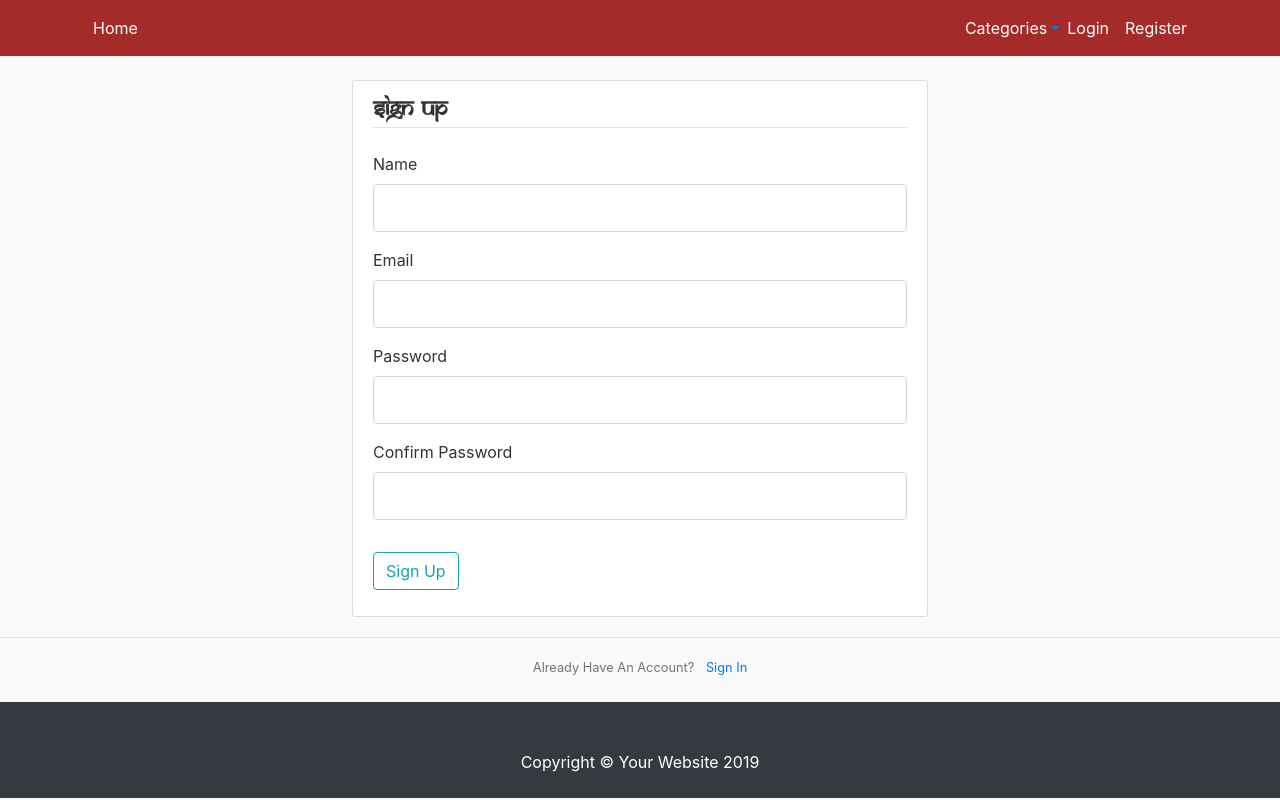
After one commit to ShreyaDhananjay/EcommerceWebsite, a Flask app: page /signup in a window 1280 px wide. The commit adds this page. Run offline with Flask 2, Linux system fonts and the light colour scheme; some libraries are stand-ins or nearby versions.

Commit message:
minor changes

```diff
--- a/ecommerceweb/dbmodel.py
+++ b/ecommerceweb/dbmodel.py
@@ -10,7 +10,7 @@ def load_user(user_id):
 class User(db.Model, UserMixin):
     __tablename__="user"
     id = db.Column(db.Integer, primary_key=True)
-    name = db.Column(db.String(75), unique=True, nullable=False)
+    name = db.Column(db.String(75), nullable=False)
     email = db.Column(db.String(120), unique=True, nullable=False)
     password = db.Column(db.String(60), nullable=False)
     contactno = db.Column(db.Numeric(10,0), unique=True)
@@ -28,7 +28,7 @@ class User(db.Model, UserMixin):
 class Seller(db.Model):
     __tablename__="seller"
     sid = db.Column(db.Integer, primary_key=True)
-    name = db.Column(db.String(75), unique=True, nullable=False)
+    name = db.Column(db.String(75), nullable=False)
     email = db.Column(db.String(120), unique=True, nullable=False)
     password = db.Column(db.String(60), nullable=False)
     contactno = db.Column(db.Numeric(10,0), unique=True)
--- a/ecommerceweb/forms.py
+++ b/ecommerceweb/forms.py
@@ -1,6 +1,6 @@
 from flask_wtf import FlaskForm
 from wtforms import StringField, PasswordField, SubmitField, BooleanField
-from wtforms.validators import DataRequired, Length, Email, EqualTo
+from wtforms.validators import DataRequired, Length, Email, EqualTo, ValidationError
 from ecommerceweb.dbmodel import User
 
 
@@ -16,7 +16,7 @@ class RegistrationForm(FlaskForm):
     def validate_email(self, email):
         user = User.query.filter_by(email=email.data).first()
         if user:
-            raise ValidationError('That email is taken. Please choose a different one.')
+            raise ValidationError('This email is taken. Please choose a different one.')
 
 class LoginForm(FlaskForm):
     email = StringField('Email',
--- a/ecommerceweb/templates/home.html
+++ b/ecommerceweb/templates/home.html
@@ -1,7 +1,7 @@
 {% extends "layout.html" %}
 {% block content %}
 <div class="container-fluid" style="background-color: white;">
-   <center> <h2>Featured Products</h2></center>
+   <center> <h2><span class="title">Featured Products</span></h2></center>
   <div id="demo" class="carousel slide" data-ride="carousel">
 
     <!-- Indicators -->
@@ -38,7 +38,7 @@
 </div>
 <div class="container-fluid">
     <br><br><br>
-    <h2><center>Deals of the Day</center></h2>
+    <h2 class="title"><center>Deals of the Day</center></h2>
     <div class="card-columns">
         <div class="card" style="width:100%">
             <a href="#"><img class="card-img-top" src="{{ url_for('static', filename='gallery13.jpg') }}" alt="Card image" style="width:100%"></a>
--- a/ecommerceweb/templates/layout.html
+++ b/ecommerceweb/templates/layout.html
@@ -7,14 +7,28 @@
 
     <!-- Bootstrap CSS -->
     <link rel="stylesheet" href="https://maxcdn.bootstrapcdn.com/bootstrap/4.4.1/css/bootstrap.min.css">
-
+    <link rel="stylesheet" href="https://use.fontawesome.com/releases/v5.7.0/css/all.css" integrity="sha384-lZN37f5QGtY3VHgisS14W3ExzMWZxybE1SJSEsQp9S+oqd12jhcu+A56Ebc1zFSJ" crossorigin="anonymous">
     <link rel="stylesheet" type="text/css" href="{{ url_for('static', filename='main.css') }}">
+    <link rel="stylesheet" type="text/css" href="{{ url_for('static', filename='pdesp.css') }}">
     <title>Home</title>
     <style>
       /* Make the image fully responsive */
       .carousel-inner img {
           width: 100%;
           height: 100%;
+      }
+      @font-face {
+        font-family: "Samarkan";                     /*any name*/
+        src: url("../static/SAMARN__.TTF");
+      }
+      .title{
+        font-family: "Samarkan";
+      }
+      .text      {
+        text-align: left;
+      }
+      .navbar-custom{
+        background-color: #c74456;
       }
       </style>
 </head>
@@ -46,8 +60,12 @@
           </div>
           <!-- Navbar Right Side -->
           <div class="navbar-nav">
+            {% if current_user.is_authenticated %}
+            <a class="nav-item nav-link" href="{{ url_for('logout') }}">Logout</a>
+            {% else %}
             <a class="nav-item nav-link" href="{{ url_for('login') }}">Login</a>
             <a class="nav-item nav-link" href="{{ url_for('register') }}">Register</a>
+            {% endif %}
           </div>
         </div>
       </div>
--- /dev/null
+++ b/ecommerceweb/templates/register.html
@@ -0,0 +1,75 @@
+{% extends "layout.html" %}
+{% block content %}
+<center>
+    <div class="content-section" style="width: 45%;">
+        <form method="POST" action="" class="text">
+            {{ form.hidden_tag() }}
+            <fieldset class="form-group">
+                <b><span class="title"><legend class="border-bottom mb-4" >Sign Up</legend></span></b>
+                <div class="form-group">
+                    {{ form.name.label(class="form-control-label") }}
+
+                    {% if form.name.errors %}
+                        {{ form.name(class="form-control form-control-lg is-invalid") }}
+                        <div class="invalid-feedback">
+                            {% for error in form.name.errors %}
+                                <span>{{ error }}</span>
+                            {% endfor %}
+                        </div>
+                    {% else %}
+                        {{ form.name(class="form-control form-control-lg") }}
+                    {% endif %}
+                </div>
+                <div class="form-group">
+                    {{ form.email.label(class="form-control-label") }}
+                    {% if form.email.errors %}
+                        {{ form.email(class="form-control form-control-lg is-invalid") }}
+                        <div class="invalid-feedback">
+                            {% for error in form.email.errors %}
+                                <span>{{ error }}</span>
+                            {% endfor %}
+                        </div>
+                    {% else %}
+                        {{ form.email(class="form-control form-control-lg") }}
+                    {% endif %}
+                </div>
+                <div class="form-group">
+                    {{ form.password.label(class="form-control-label") }}
+                    {% if form.password.errors %}
+                        {{ form.password(class="form-control form-control-lg is-invalid") }}
+                        <div class="invalid-feedback">
+                            {% for error in form.password.errors %}
+                                <span>{{ error }}</span>
+                            {% endfor %}
+                        </div>
+                    {% else %}
+                        {{ form.password(class="form-control form-control-lg") }}
+                    {% endif %}
+                </div>
+                <div class="form-group">
+                    {{ form.confirm_password.label(class="form-control-label") }}
+                    {% if form.confirm_password.errors %}
+                        {{ form.confirm_password(class="form-control form-control-lg is-invalid") }}
+                        <div class="invalid-feedback">
+                            {% for error in form.confirm_password.errors %}
+                                <span>{{ error }}</span>
+                            {% endfor %}
+                        </div>
+                    {% else %}
+                        {{ form.confirm_password(class="form-control form-control-lg") }}
+                    {% endif %}
+                </div>
+            </fieldset>
+            <div class="form-group">
+                {{ form.submit(class="btn btn-outline-info") }}
+            </div>
+        </form>
+    </div>
+    <div class="border-top pt-3">
+        <small class="text-muted">
+            Already Have An Account? <a class="ml-2" href="{{ url_for('login') }}">Sign In</a>
+        </small>
+    </div>
+    <br>
+</center>
+{% endblock content %}
```
Also changed, not shown: ecommerceweb/templates/login.html (added, +56 -0 lines), ecommerceweb/site1.db, ecommerceweb/static/SAMARN__.TTF (added).
